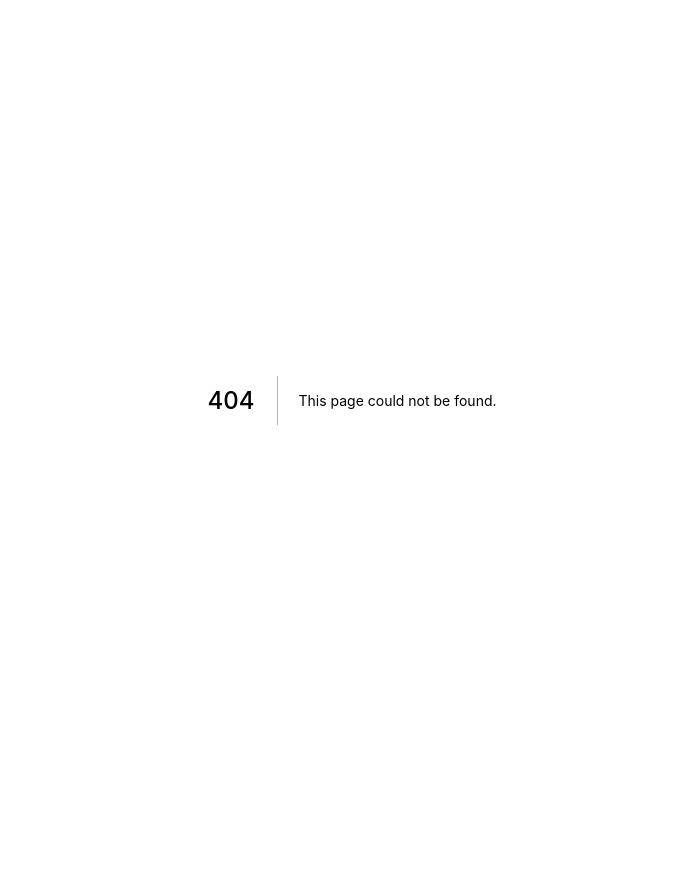
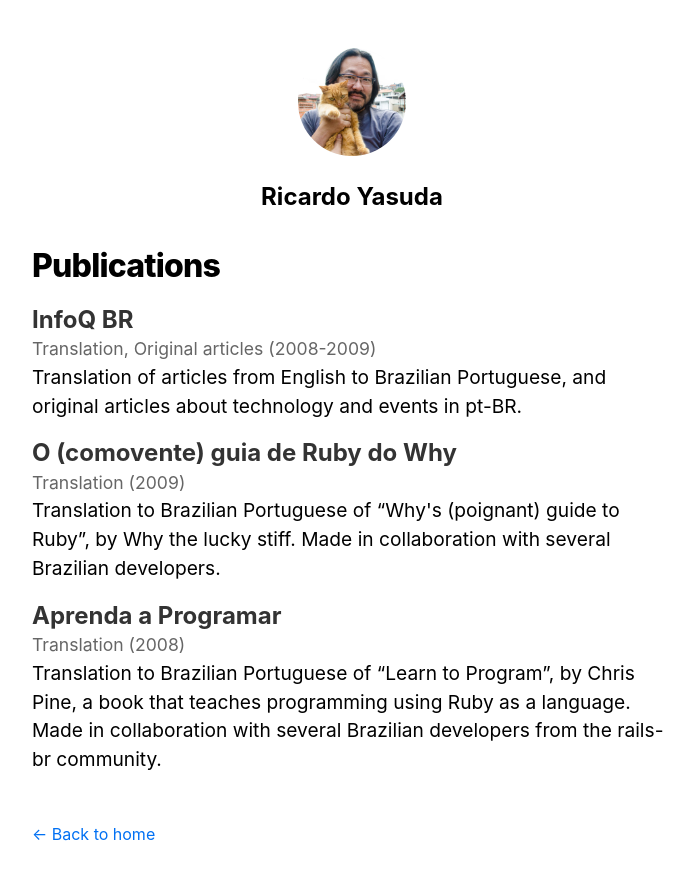
Before and after one commit to shadowmaru/shadowmaru.dev.next, a Next.js app: page /publications in a window 1280 px wide. Before the commit this address had no page. Shown: the top 880 px of the page, without its empty margins (288-973 px from the left). Before the commit the page ends 800 px from the top, so only its background shows below. Built offline with nearby package versions, Linux system fonts and the light colour scheme.

Commit message:
Adds Publications page

```diff
--- a/components/job.tsx
+++ b/components/job.tsx
@@ -1,5 +1,5 @@
 import { format, formatDuration, intervalToDuration } from "date-fns";
-import CompanyName from "../components/company_name";
+import Title from "./title";
 import utilStyles from "../styles/utils.module.css";
 import jobStyles from "../styles/job.module.css";
 
@@ -26,13 +26,13 @@ export default function Job({
   if (Array.isArray(children)) {
     headline = (
       <h3 className={`${utilStyles.headingLg} ${jobStyles.headingLg}`}>
-        <CompanyName url={url}>{company}</CompanyName>
+        <Title url={url}>{company}</Title>
       </h3>
     );
   } else {
     headline = (
       <h3 className={`${utilStyles.headingLg} ${jobStyles.headingLg}`}>
-        {title} at <CompanyName url={url}>{company}</CompanyName>
+        {title} at <Title url={url}>{company}</Title>
       </h3>
     );
   }
--- /dev/null
+++ b/components/publication.tsx
@@ -0,0 +1,31 @@
+import { format, formatDuration, intervalToDuration } from "date-fns";
+import utilStyles from "../styles/utils.module.css";
+import publicationStyles from "../styles/publication.module.css";
+import Title from "./title";
+
+export default function Publication({
+  title,
+  url,
+  type,
+  date,
+  children,
+}: {
+  title?: string;
+  url?: string;
+  type: string;
+  date: string;
+  children?: React.ReactNode;
+}) {
+  return (
+    <div>
+      {" "}
+      <h3 className={`${utilStyles.headingLg} ${publicationStyles.headingLg}`}>
+        <Title url={url}>{title}</Title>
+      </h3>
+      <div className={publicationStyles.duration}>
+        {type} ({date})
+      </div>
+      <div>{children}</div>
+    </div>
+  );
+}
--- a/components/company_name.tsx
+++ b/components/title.tsx
@@ -1,6 +1,6 @@
-import styles from "../styles/company_name.module.css";
+import styles from "../styles/title.module.css";
 
-export default function CompanyName({
+export default function Title({
   children,
   url,
 }: {
@@ -8,7 +8,7 @@ export default function CompanyName({
   url: string;
 }) {
   return url ? (
-    <a href={url} className={styles.companyLink}>
+    <a href={url} className={styles.link}>
       {children}
     </a>
   ) : (
--- /dev/null
+++ b/pages/publications.tsx
@@ -0,0 +1,50 @@
+import Head from "next/head";
+import Layout, { siteTitle } from "../components/layout";
+import utilStyles from "../styles/utils.module.css";
+import Publication from "../components/publication";
+
+export default function Publications() {
+  return (
+    <Layout>
+      <Head>
+        <title>{siteTitle} - Publications</title>
+      </Head>
+      <section className={utilStyles.headingMd}>
+        <h2 className={utilStyles.headingXl}>Publications</h2>
+
+        <Publication
+          title="InfoQ BR"
+          url="https://www.infoq.com/br/profile/Ricardo-Yasuda/"
+          type="Translation, Original articles"
+          date="2008-2009"
+        >
+          Translation of articles from English to Brazilian Portuguese, and
+          original articles about technology and events in pt-BR.
+        </Publication>
+
+        <Publication
+          title="O (comovente) guia de Ruby do Why"
+          url="http://why.carlosbrando.com"
+          type="Translation"
+          date="2009"
+        >
+          Translation to Brazilian Portuguese of &ldquo;Why's (poignant) guide
+          to Ruby&rdquo;, by Why the lucky stiff. Made in collaboration with
+          several Brazilian developers.
+        </Publication>
+
+        <Publication
+          title="Aprenda a Programar"
+          url="https://www.jmonteiro.com/aprendaaprogramar/"
+          type="Translation"
+          date="2008"
+        >
+          Translation to Brazilian Portuguese of &ldquo;Learn to Program&rdquo;,
+          by Chris Pine, a book that teaches programming using Ruby as a
+          language. Made in collaboration with several Brazilian developers from
+          the rails-br community.
+        </Publication>
+      </section>
+    </Layout>
+  );
+}
--- /dev/null
+++ b/styles/publication.module.css
@@ -0,0 +1,8 @@
+.headingLg {
+  margin-bottom: 0;
+}
+
+.duration {
+  color: #666;
+  font-size: 1.1rem;
+}
--- a/styles/company_name.module.css
+++ b/styles/title.module.css
@@ -1,3 +1,3 @@
-.companyLink {
+.link {
   color: #333;
 }
```
Also changed, not shown: pages/index.tsx (+7 -1 lines).
